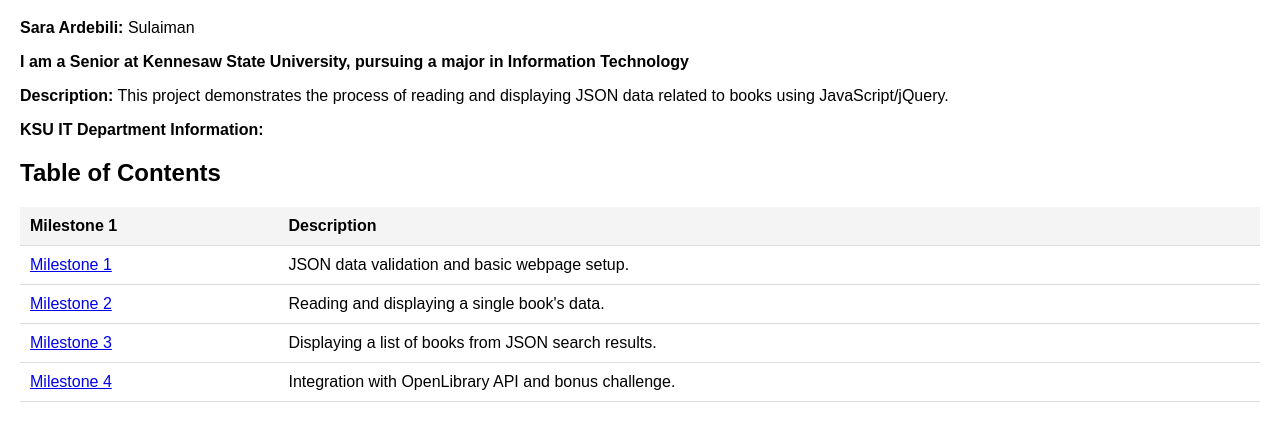
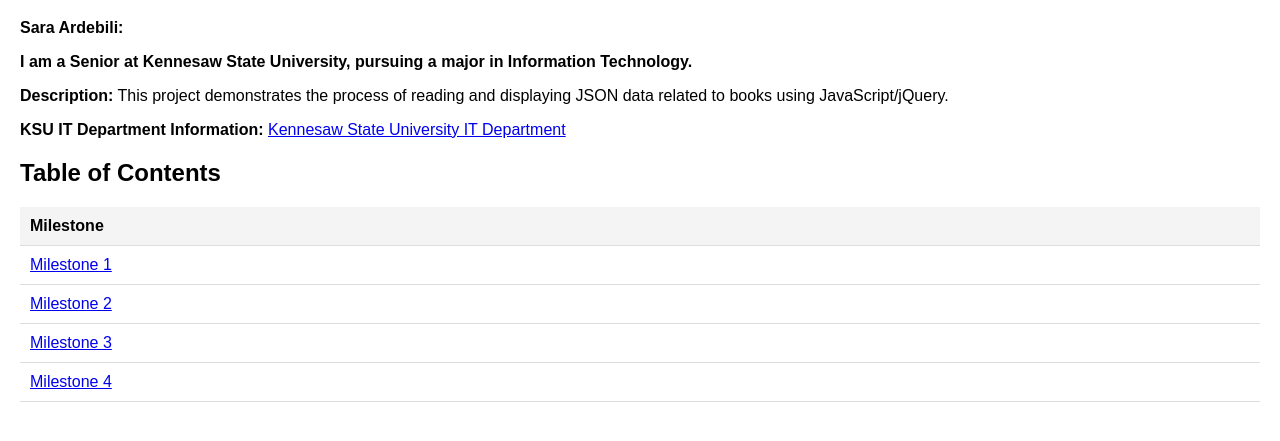
Before and after one commit to s-ardebili/IT4403, a plain HTML site: page index.html in a window 1280 px wide. Shown: the part 61-502 px from the top of the page. Drawn offline with Linux system fonts and the light colour scheme.

Commit message:
Update index.html

```diff
--- a/index.html
+++ b/index.html
@@ -32,32 +32,29 @@
 <body>
 
     <h1>Book Display Project</h1>
-    <p><strong>Sara Ardebili:</strong> Sulaiman</p>
-    <p><strong>I am a Senior at Kennesaw State University, pursuing a major in Information Technology</strong></p>
+    <p><strong>Sara Ardebili:</strong></p>
+    <p><strong>I am a Senior at Kennesaw State University, pursuing a major in Information Technology.</strong></p>
     <p><strong>Description:</strong> This project demonstrates the process of reading and displaying JSON data related to books using JavaScript/jQuery.</p>
-    <p><strong>KSU IT Department Information:</strong> <a href="http://ccse.kennesaw.edu/it"></a>
+
+
+    <p><strong>KSU IT Department Information:</strong> <a href="http://ccse.kennesaw.edu/it">Kennesaw State University IT Department</a></p>
 
     <h2>Table of Contents</h2>
     <table>
         <tr>
-            <th>Milestone 1</th>
-            <th>Description</th>
+            <th>Milestone</th>
         </tr>
         <tr>
-            <td><a href="#">Milestone 1</a></td>
-            <td>JSON data validation and basic webpage setup.</td>
+            <td><a href="m1.html">Milestone 1</a></td>
         </tr>
         <tr>
-            <td><a href="#">Milestone 2</a></td>
-            <td>Reading and displaying a single book's data.</td>
+            <td><a href="milestone2.html">Milestone 2</a></td>
         </tr>
         <tr>
-            <td><a href="#">Milestone 3</a></td>
-            <td>Displaying a list of books from JSON search results.</td>
+            <td><a href="milestone3.html">Milestone 3</a></td>
         </tr>
         <tr>
-            <td><a href="#">Milestone 4</a></td>
-            <td>Integration with OpenLibrary API and bonus challenge.</td>
+            <td><a href="milestone4.html">Milestone 4</a></td>
         </tr>
     </table>
 
```
